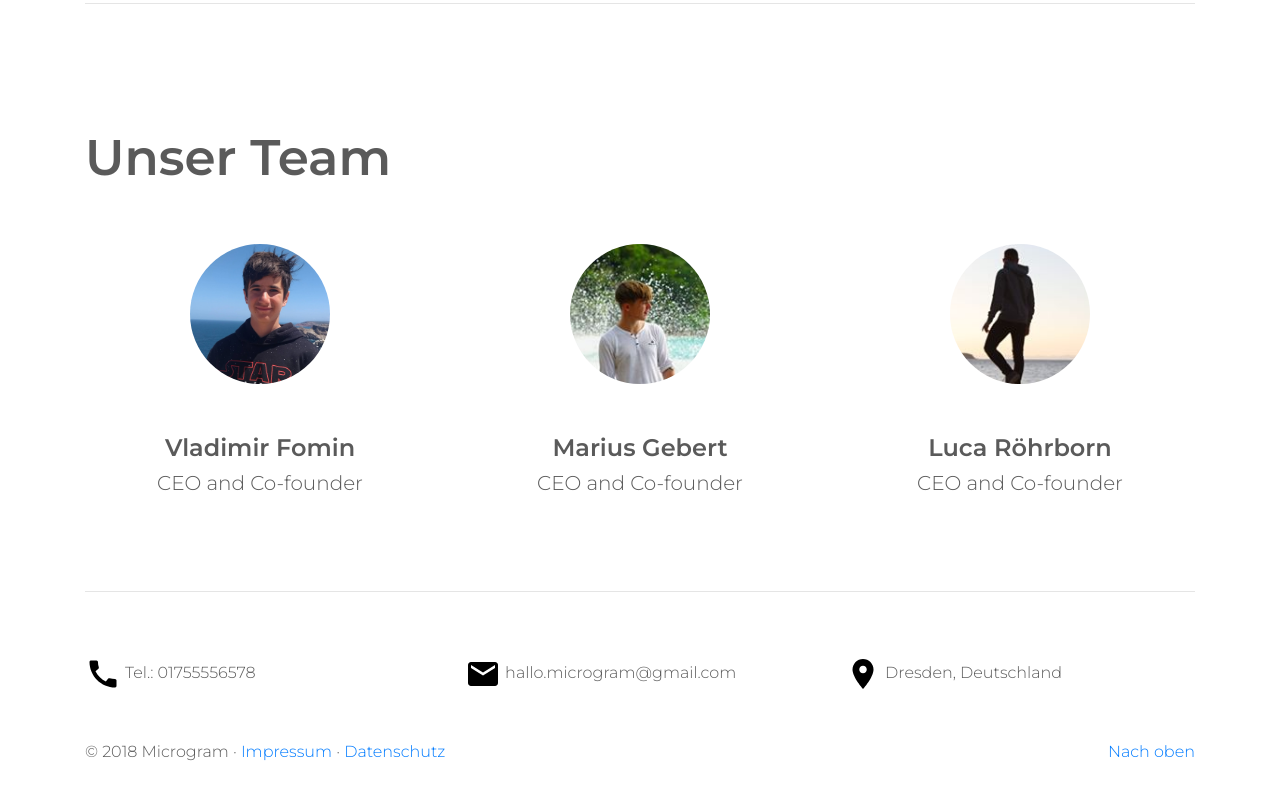
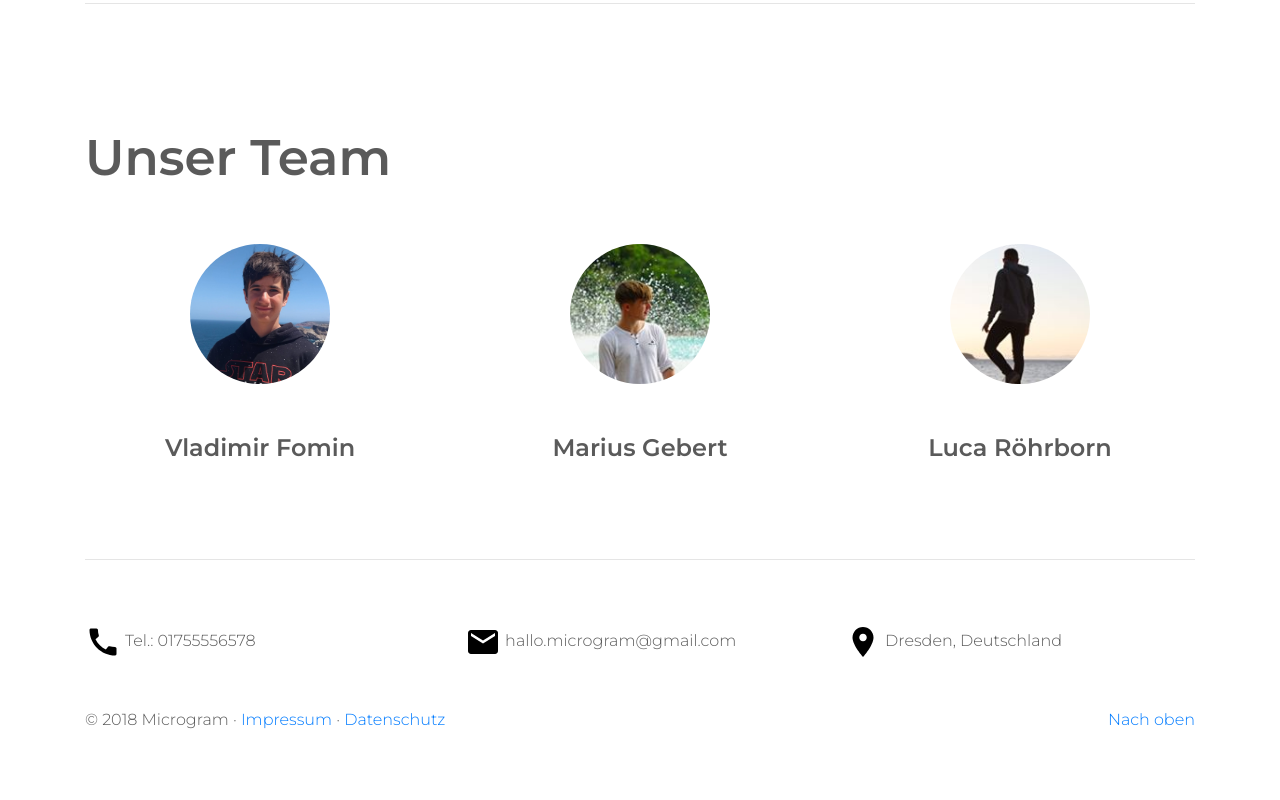
Before and after one commit to muemme/Microgram, a website: page public/index.html in a window 1280 px wide. Shown: the part 3151-3951 px from the top of the page. Drawn offline with nearby package versions, Linux system fonts and the light colour scheme.

Commit message:
CEO/Co-Founder entfernt

```diff
--- a/public/index.html
+++ b/public/index.html
@@ -152,17 +152,15 @@
           <div class="col-lg-4">
             <img src="assets/img/Vladimir.jpg" class="rounded-circle" alt="Generic placeholder image" width="140" height="140">
             <strong><h4 style="padding-top: 50px; font-weight: bold;">Vladimir Fomin</h4></strong>
-            <h5>CEO and Co-founder</h5>
           </div><!-- /.col-lg-4 -->
           <div class="col-lg-4">
             <img src="assets/img/Marius.jpg" class="rounded-circle" alt="Generic placeholder image" width="140" height="140">
             <strong><h4 style="padding-top: 50px; font-weight: bold;">Marius Gebert</h4></strong>
-            <h5>CEO and Co-founder</h5>
         </div><!-- /.row -->
       <div class="col-lg-4">
         <img src="assets/img/Luca.jpg" class="rounded-circle" alt="Generic placeholder image" width="140" height="140">
         <strong><h4 style="padding-top: 50px; font-weight: bold;">Luca Röhrborn</h4></strong>
-        <h5>CEO and Co-founder</h5>
+
       </div><!-- /.col-lg-4 -->
 
 
```
Also changed, not shown: 1 other file.
